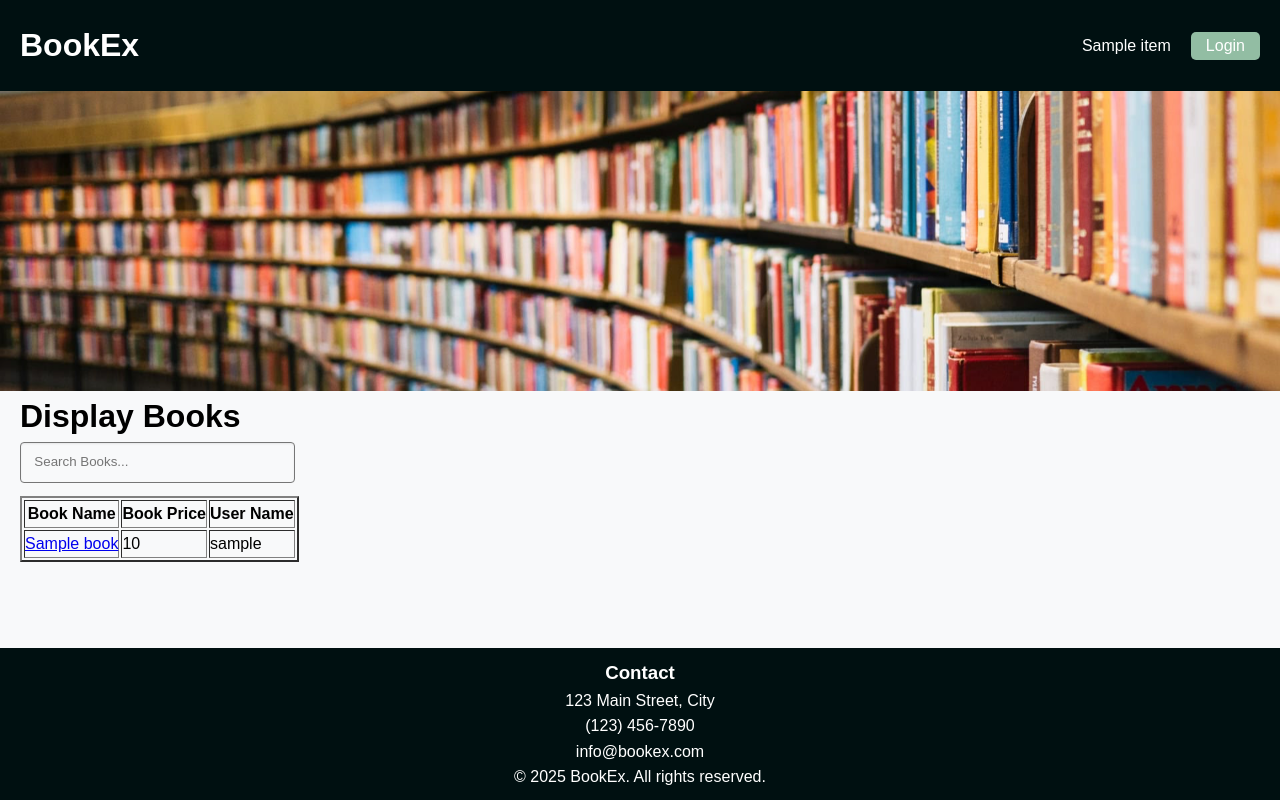
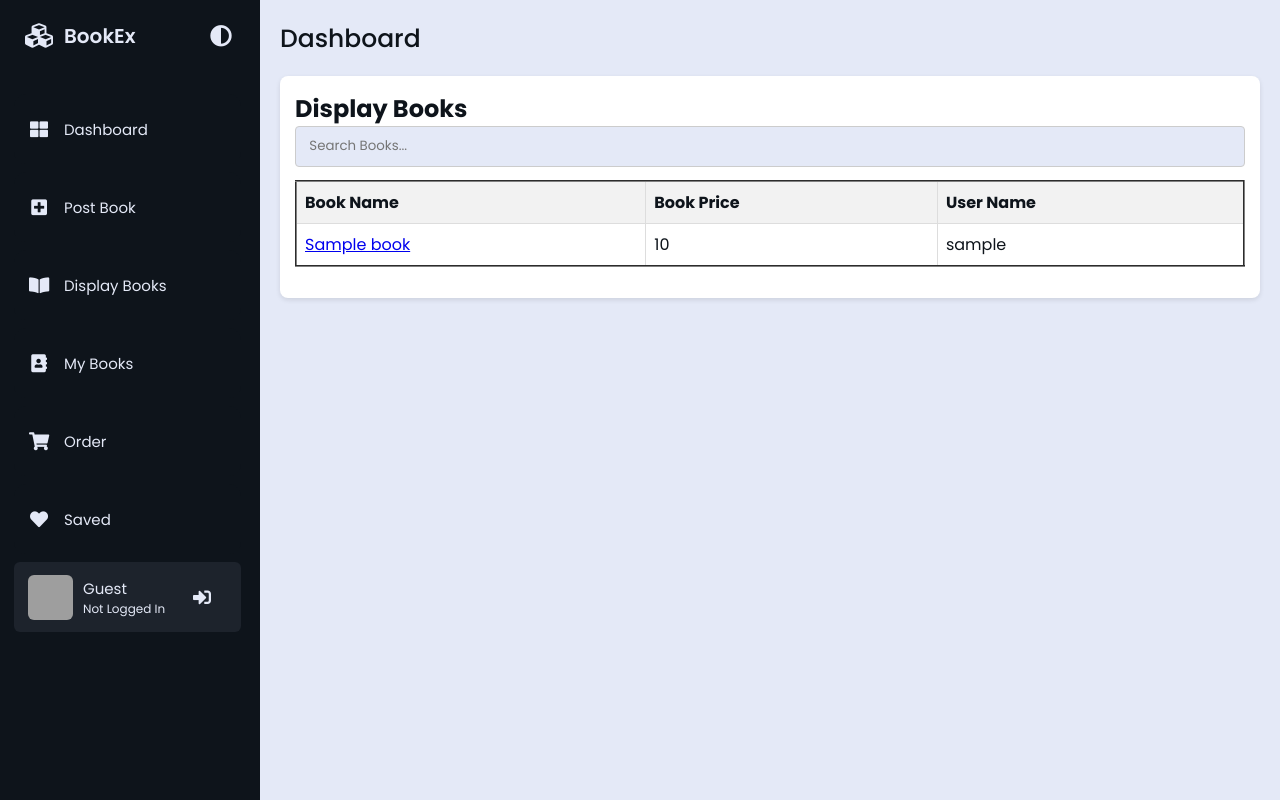
Before and after one commit to Just-ARandomGuy/BookEx, a Django app: template bookEx/templates/bookMng/displaybooks.html in a window 1280 px wide. Run offline with Django 3.2, Linux system fonts and the light colour scheme; the template is opened without the code that fills it: most values are stand-ins (such as "Sample title", 1, 10 or a date in 2020); grey boxes are pictures that could not be loaded.

Commit message:
redesign entire website layout

```diff
--- a/bookEx/static/base.css
+++ b/bookEx/static/base.css
@@ -1,226 +1,363 @@
-/* Colors */
-:root {
-    --color-primary: #70ABAF; /* main elements, headers, primary actions */
-    --color-secondary: #767676; /* neutral gray */
-    --color-accent: #FF1053; /* highlights, notifications, use sparingly*/
-    --color-background-light: #F8F9FA;
-    --color-background-dark: #001011;
-    --color-text-dark: #001011;
-    --color-text-light: #FFFFFF;
-}
+/* poppins google font*/
+@import url('https://fonts.googleapis.com/css2?family=Poppins:wght@200;300;400;500;600;700&display=swap');
 
-/* General Reset */
 * {
     margin: 0;
     padding: 0;
     box-sizing: border-box;
+    font-family: "Poppins", sans-serif;
 }
 
-/* Body and Layout */
-body {
-    font-family: Arial, sans-serif;
-    line-height: 1.6;
-    background: var(--color-background-light);
-    display: flex;
-    flex-direction: column;
-    min-height: 100vh;
+:root {
+    --primary-color: #0E141B; /*  sidebar background color */
+    --secondary-color: #1D232C; /* profile background color */
+    --accent-color: #E4E9F7; /* light background for main content */
+    --text-color-light: #E4E9F7; /* text color on dark background */
+    --text-color-dark: #0E141B; /* text color on light background */
+    --hover-light-bg: #FFF; /* background color for hover items */
+    --active-bg-color: #201E35; /* active background color */
+    --sidebar-width: 260px;
 }
 
-header {
-    background: var(--color-background-dark);
+body {
+    position: relative;
+    min-height: 100vh;
+    width: 100%;
+    background-color: var(--accent-color);
+}
+
+/* sidebar */
+.sidebar {
+    position: fixed;
+    top: 0;
+    left: 0;
+    height: 100%;
+    width: var(--sidebar-width);
+    background: var(--primary-color);
+    padding: 6px 14px 20px;
+    z-index: 99;
+    transition: all 0.5s ease;
     display: flex;
     flex-direction: column;
 }
 
-header .nav-container {
-    padding: 20px 20px 20px 0;
+.sidebar .logo-details {
+    height: 60px;
     display: flex;
-    justify-content: flex-end;
     align-items: center;
-    gap: 20px;
+    position: relative;
+    color: var(--text-color-light);
 }
 
-header .login span {
-    color: var(--color-text-light);
+.sidebar .logo-details .icon {
+    opacity: 1;
+    height: 50px;
+    min-width: 50px;
+    font-size: 28px;
+    text-align: center;
+    line-height: 50px;
+}
+
+.sidebar .logo-details .logo_name {
+    font-size: 20px;
+    font-weight: 600;
+    white-space: nowrap;
+}
+
+.sidebar .logo-details #theme-toggle {
+    position: absolute;
+    top: 50%;
+    right: 0;
+    transform: translateY(-50%);
+    font-size: 22px;
+    text-align: center;
+    cursor: pointer;
+    line-height: 50px;
+    width: 50px;
+    color: var(--text-color-light);
+}
+
+/* sidebar links */
+.sidebar .nav-list {
+    margin-top: 20px;
+    flex-grow: 1;
+    overflow-y: auto;
+    overflow-x: hidden;
+    padding-right: 5px;
+}
+
+.sidebar li {
+    position: relative;
+    margin: 8px 0;
+    list-style: none;
+}
+
+.sidebar li .tooltip {
+    position: absolute;
+    top: 50%;
+    left: calc(100% + 15px);
+    transform: translateY(-50%);
+    z-index: 3;
+    background: var(--hover-light-bg);
+    color: var(--text-color-dark);
+    box-shadow: 0 5px 10px rgba(0, 0, 0, 0.2);
+    padding: 6px 12px;
+    border-radius: 4px;
+    font-size: 15px;
+    font-weight: 400;
+    opacity: 0;
+    white-space: nowrap;
+    pointer-events: none;
+    transition: opacity 0.4s ease;
+}
+
+.sidebar li:hover .tooltip {
+    opacity: 1;
+    pointer-events: auto;
+}
+
+.sidebar li a,
+.sidebar li .logout-button,
+.sidebar li .login-link {
+    display: flex;
+    height: 100%;
+    width: 100%;
+    border-radius: 12px;
+    align-items: center;
+    text-decoration: none;
+    transition: all 0.4s ease;
+    background: var(--primary-color);
+    color: var(--text-color-light);
+    padding: 10px 0;
+}
+
+.sidebar li a:hover,
+.sidebar li .logout-button:hover,
+.sidebar li .login-link:hover {
+    background: var(--hover-light-bg);
+    color: var(--text-color-dark);
+}
+
+.sidebar li a i,
+.sidebar li .logout-button i,
+.sidebar li .login-link i {
+    height: 50px;
+    min-width: 50px;
+    border-radius: 12px;
+    line-height: 50px;
+    text-align: center;
+    font-size: 18px;
+}
+
+.sidebar li a .links_name {
+    font-size: 15px;
+    font-weight: 400;
+    white-space: nowrap;
+}
+
+/* active link */
+.sidebar li.active a {
+    background: var(--active-bg-color);
+    color: var(--text-color-light);
+}
+
+.sidebar li.active a:hover {
+    background: var(--active-bg-color);
+    color: var(--text-color-light);
+}
+
+/* profile */
+.sidebar .profile {
+    width: 100%;
+    margin-top: auto;
+    background: var(--secondary-color);
     display: flex;
     align-items: center;
-    gap: 10px;
-    margin-left: auto;
-    text-decoration: none;
+    justify-content: space-between;
+    padding: 10px 14px;
+    transition: all 0.5s ease;
+    border-radius: 6px;
 }
 
-header .login button {
-    font-size: 1rem;
-    padding: 5px 15px;
-    border: none;
-    background: #92BDA3;
-    color: var(--color-text-light);
-    border-radius: 5px;
-    cursor: pointer;
+.sidebar .profile .profile-details {
+    display: flex;
+    align-items: center;
+    flex-wrap: nowrap;
 }
 
-header .navbar ul {
-    display: flex;
-    list-style: none;
-    padding: 0;
-    margin: 0;
-    gap: 20px;
+.sidebar .profile img {
+    height: 45px;
+    width: 45px;
+    object-fit: cover;
+    border-radius: 6px;
+    margin-right: 10px;
 }
 
-header .navbar a,
-header .nav-container .logo a,
-header .nav-container .logo a:visited,
-header .login a,
-header .login a:visited {
-    color: var(--color-text-light);
-    text-decoration: none;
+.sidebar .profile .name_job {
 }
 
-header .nav-container .logo {
-    margin-right: auto;
-    padding: 0 0 0 20px;
+.sidebar .profile .name,
+.sidebar .profile .job {
+    font-size: 15px;
+    font-weight: 400;
+    color: var(--text-color-light);
+    white-space: nowrap;
 }
 
-.banner img {
-    width: 100%;
-    height: 300px;
-    object-fit: cover;
-    display: block;
+.sidebar .profile .job {
+    font-size: 12px;
 }
 
-/* Main Content */
-
-main.content {
-    background: var(--color-background-light);
+.sidebar .profile .logout-button,
+.sidebar .profile .login-link {
+    background: none;
+    border: none;
+    cursor: pointer;
+    display: flex;
+    align-items: center;
+    justify-content: center;
+    color: var(--text-color-light);
+    min-width: 50px;
+    line-height: 50px;
+    font-size: 20px;
+    border-radius: 12px;
+    transition: all 0.5s ease;
+    padding: 0;
+    height: 50px;
+    width: 50px;
 }
 
-.content {
-    flex-grow: 1;
-    margin-left: 20px;
+.sidebar .profile .logout-button:hover,
+.sidebar .profile .login-link:hover {
+    background: var(--hover-light-bg);
+    color: var(--text-color-dark);
 }
 
-.content section {
-    margin-bottom: 20px;
+
+/* main content */
+.home-section {
+    position: relative;
+    background: var(--accent-color);
+    min-height: 100vh;
+    top: 0;
+    left: var(--sidebar-width);
+    width: calc(100% - var(--sidebar-width));
+    transition: all 0.5s ease;
+    z-index: 2;
+    padding: 20px;
 }
 
-.content h2 {
-    color: var(--color-text-dark);
+.home-section .text {
+    display: inline-block;
+    color: var(--text-color-dark);
+    font-size: 25px;
+    font-weight: 500;
+    margin-bottom: 18px;
 }
 
-.content p {
-    font-size: 1.1em;
-    line-height: 1.6;
+.main-content-area {
+    color: var(--text-color-dark);
+    padding: 15px;
+    background-color: #fff;
+    border-radius: 8px;
+    box-shadow: 0 2px 5px rgba(0, 0, 0, 0.1);
 }
 
-/* Text Fields */
-input[type="text"],
-input[type="email"],
-input[type="password"],
-input[type="search"],
-input[type="tel"],
-input[type="url"],
-input[type="number"],
-textarea {
+/* text fields */
+.main-content-area input[type="text"],
+.main-content-area input[type="email"],
+.main-content-area input[type="password"],
+.main-content-area input[type="search"],
+.main-content-area input[type="tel"],
+.main-content-area input[type="url"],
+.main-content-area input[type="number"],
+.main-content-area textarea {
     box-sizing: border-box;
     width: 100%;
     padding: 0.75em 1em;
     margin-bottom: 1em;
-
-    background-color: var(--color-background-light);
-    border: 1px solid var(--color-secondary);
+    background-color: var(--accent-color);
+    border: 1px solid #ccc;
     border-radius: 4px;
-    box-shadow: inset 0 1px 2px rgba(0, 0, 0, 0.075);
-
     line-height: 1.4;
-    color: var(--color-text-dark);
+    color: var(--text-color-dark);
     transition: border-color ease-in-out 0.15s, box-shadow ease-in-out 0.15s;
 }
 
-input[type="text"]:hover,
-input[type="email"]:hover,
-input[type="password"]:hover,
-input[type="search"]:hover,
-input[type="tel"]:hover,
-input[type="url"]:hover,
-input[type="number"]:hover,
-textarea:hover {
-    border-color: var(--color-primary);
+.main-content-area input[type="text"]:focus,
+.main-content-area input[type="email"]:focus,
+.main-content-area input[type="password"]:focus,
+.main-content-area input[type="search"]:focus,
+.main-content-area input[type="tel"]:focus,
+.main-content-area input[type="url"]:focus,
+.main-content-area input[type="number"]:focus,
+.main-content-area textarea:focus {
+    border-color: var(--primary-color);
+    outline: 0;
+    box-shadow: 0 0 0 0.2rem rgba(14, 20, 27, 0.25);
 }
 
-input[type="text"]:focus,
-input[type="email"]:focus,
-input[type="password"]:focus,
-input[type="search"]:focus,
-input[type="tel"]:focus,
-input[type="url"]:focus,
-input[type="number"]:focus,
-textarea:focus {
-    border-color: var(--color-accent);
-    outline: 0;
-    box-shadow: inset 0 1px 2px rgba(var(--color-background-dark)), 0 0 0 0.2rem rgba(var(--color-accent), 0.25);
+/* table styling */
+.main-content-area table {
+    width: 100%;
+    border-collapse: collapse;
+    margin-bottom: 1em;
 }
 
-label.required:after {
-    content: " * ";
-    font-size: 0.75em;
-    color: red;
+.main-content-area th,
+.main-content-area td {
+    border: 1px solid #ddd;
+    padding: 8px;
+    text-align: left;
 }
 
-#searchForm {
-    max-width: 275px;
+.main-content-area th {
+    background-color: #f2f2f2;
+    color: var(--text-color-dark);
 }
 
+/* form specific tables */
 #postbook-form th,
 #postbook-form td {
     vertical-align: baseline;
-    padding: 0.5em 0 0.5em 0;
+    padding: 0.5em 0.5em 0.5em 0;
+    border: none;
 }
 
-.errorList {
+#postbook-form input[type="text"],
+#postbook-form input[type="url"],
+#postbook-form input[type="number"],
+#postbook-form input[type="file"],
+#postbook-form textarea {
+    margin-bottom: 0;
+}
+
+#postbook-form label.required::after {
+    content: " * ";
+    color: #FF1053;
+}
+
+/* error styling */
+.main-content-area .errorList {
     list-style-type: none;
     padding: 0;
     margin: 0.25em 0 0.5em 0;
 }
 
-.errorList li {
-    color: var(--color-accent);
+.main-content-area .errorList li {
+    color: #FF1053;
     font-size: 0.9em;
 }
 
-td.field-with-errors input,
-td.field-with-errors textarea,
-td.field-with-errors select {
-    border-color: var(--color-accent);
+.main-content-area td.field-with-errors input,
+.main-content-area td.field-with-errors textarea,
+.main-content-area td.field-with-errors select {
+    border-color: #FF1053;
 }
 
-td.field-with-errors input:focus,
-td.field-with-errors textarea:focus,
-td.field-with-errors select:focus {
-    border-color: var(--color-accent);
-    box-shadow: inset 0 1px 2px rgba(0, 0, 0, 0.075), 0 0 0 0.2rem rgba(255, 16, 83, 0.25);
+.main-content-area td.field-with-errors input:focus,
+.main-content-area td.field-with-errors textarea:focus,
+.main-content-area td.field-with-errors select:focus {
+    border-color: #FF1053;
+    box-shadow: 0 0 0 0.2rem rgba(255, 16, 83, 0.25);
 }
-
-/* margin reset for postbook table form */
-#postbook-form input[type="text"],
-#postbook-form input[type="email"],
-#postbook-form input[type="password"],
-#postbook-form input[type="search"],
-#postbook-form input[type="tel"],
-#postbook-form input[type="url"],
-#postbook-form input[type="number"],
-#postbook-form textarea {
-    margin-bottom: 0;
-}
-
-/* Footer */
-footer {
-    background: var(--color-background-dark);
-    color: var(--color-text-light);
-    text-align: center;
-    padding: 10px 0;
-    margin-top: 20px;
-}
-
-footer p {
-    font-size: 1rem;
-}
--- a/bookEx/templates/base.html
+++ b/bookEx/templates/base.html
@@ -1,72 +1,101 @@
 {% load static %}
-
 <!DOCTYPE html>
 <html lang="en">
 <head>
 	<meta charset="UTF-8">
 	<meta name="viewport" content="width=device-width, initial-scale=1.0">
-	<title>BookEx</title>
+	<link rel="stylesheet" href="https://cdnjs.cloudflare.com/ajax/libs/font-awesome/5.15.4/css/all.min.css">
 	<link rel="stylesheet" href="{% static 'base.css' %}" type="text/css">
+	<title>{% block title %}BookEx{% endblock %}</title>
 </head>
 <body>
-<header>
-	<div class="nav-container">
-		<div class="logo">
+<div class="sidebar">
+	<div class="logo-details">
+		<i class="fas fa-cubes icon"></i>
+		<div class="logo_name">BookEx</div>
+		<i class="fas fa-adjust" id="theme-toggle"></i>
+	</div>
+	<ul class="nav-list">
+		{% comment %}
+            TODO: replace list with MainMenu Model
+        {% endcomment %}
+		<li>
 			<a href="/">
-				<h1>BookEx</h1>
+				<i class="fas fa-th-large"></i>
+				<span class="links_name">Dashboard</span>
 			</a>
-		</div>
+			<span class="tooltip">Dashboard</span>
+		</li>
+		<li class="{% block nav_postbook_active %}{% endblock %}">
+			<a href="{% url 'postbook' %}">
+				<i class="fas fa-plus-square"></i>
+				<span class="links_name">Post Book</span>
+			</a>
+			<span class="tooltip">Post Book</span>
+		</li>
+		<li class="{% block nav_displaybooks_active %}{% endblock %}">
+			<a href="{% url 'displaybooks' %}">
+				<i class="fas fa-book-open"></i>
+				<span class="links_name">Display Books</span>
+			</a>
+			<span class="tooltip">Display Books</span>
+		</li>
+		<li class="{% block nav_mybooks_active %}{% endblock %}">
+			<a href="{% url 'mybooks' %}">
+				<i class="fas fa-address-book"></i>
+				<span class="links_name">My Books</span>
+			</a>
+			<span class="tooltip">My Books</span>
+		</li>
+		<li>
+			<a href="#">
+				<i class="fas fa-shopping-cart"></i>
+				<span class="links_name">Order</span>
+			</a>
+			<span class="tooltip">Order</span>
+		</li>
+		<li>
+			<a href="#">
+				<i class="fas fa-heart"></i>
+				<span class="links_name">Saved</span>
+			</a>
+			<span class="tooltip">Saved</span>
+		</li>
 
-		<nav class="navbar">
-			<ul>
-				{% block navbar %}
-				{% endblock navbar %}
-			</ul>
-		</nav>
+		<li class="profile">
+			<div class="profile-details">
+				<img src="{% static 'default_avatar.svg' %}" alt="profile image">
+				<div class="name_job">
+					<div class="name">{% if user.is_authenticated %}{{ user.get_full_name|default:user.username }}{% else %}Guest{% endif %}</div>
+					<div class="job">{% if user.is_authenticated %}User{% else %}Not Logged In{% endif %}</div>
+				</div>
+			</div>
+			{% if user.is_authenticated %}
+				<form action="{% url 'logout' %}?next=/" method="post" class="logout-form">
+					{% csrf_token %}
+					<button type="submit" id="log_out" class="logout-button">
+						<i class="fas fa-sign-out-alt"></i>
+					</button>
+					<span class="tooltip">Logout</span>
+				</form>
+			{% else %}
+				<a href="{% url 'login' %}?next={{ request.path }}" id="log_in" class="login-link">
+					<i class="fas fa-sign-in-alt"></i>
+					<span class="tooltip">Login</span>
+				</a>
+			{% endif %}
+		</li>
+	</ul>
+</div>
 
-		<div class="login">
-	        <span style="float: right;">
-	            {% if user.is_authenticated %}
-		            {{ user.username }}
-		            <form action="{% url 'logout' %}?next=/" method="post">
-	                   <button type="submit">Logout</button>
-	                   {% csrf_token %}
-	               </form>
-	            {% else %}
-		            <a href="{% url 'login' %}?next=/"><button>Login</button></a>
-	            {% endif %}
-	        </span>
-		</div>
+<section class="home-section">
+	<div class="text">{% block page_title %}Dashboard{% endblock %}</div>
+	<div class="main-content-area">
+		{% block content %}
+			<p>Welcome to the main content area.</p>
+		{% endblock content %}
 	</div>
+</section>
 
-	<div class="banner">
-		<img src="{% static 'bookshelf.png' %}" height="120"/>
-	</div>
-</header>
-
-
-<main class="content">
-	{% block content %}
-		<h1>Main Content</h1>
-	{% endblock content %}
-</main>
-
-<footer>
-	<div class="footer-container">
-		<div class="footer-grid">
-			<div class="footer-col">
-				<h3>Contact</h3>
-				<ul class="footer-links">
-					<li> 123 Main Street, City</li>
-					<li>(123) 456-7890</li>
-					<li> info@bookex.com</li>
-				</ul>
-			</div>
-		</div>
-		<div class="footer-bottom">
-			<p>&copy; {% now "Y" %} BookEx. All rights reserved.</p>
-		</div>
-	</div>
-</footer>
 </body>
 </html>
```
Also changed, not shown: db.sqlite3.
